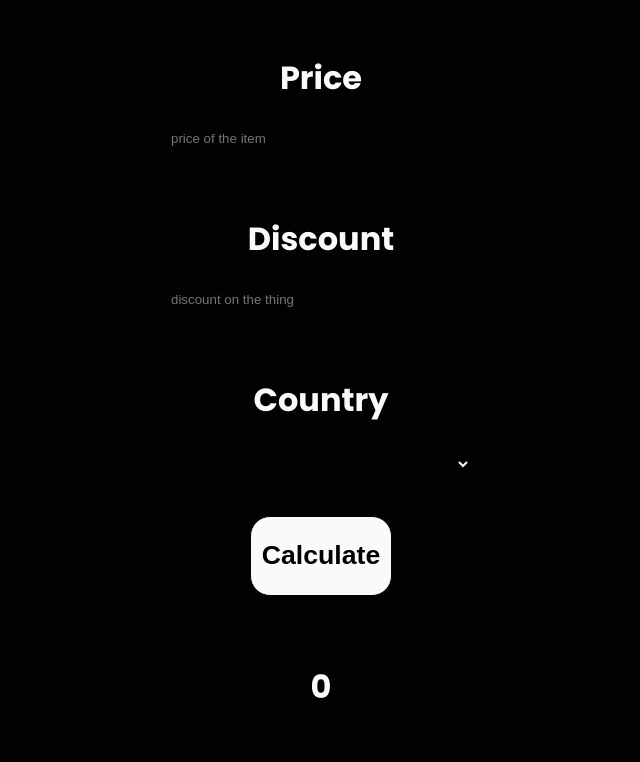
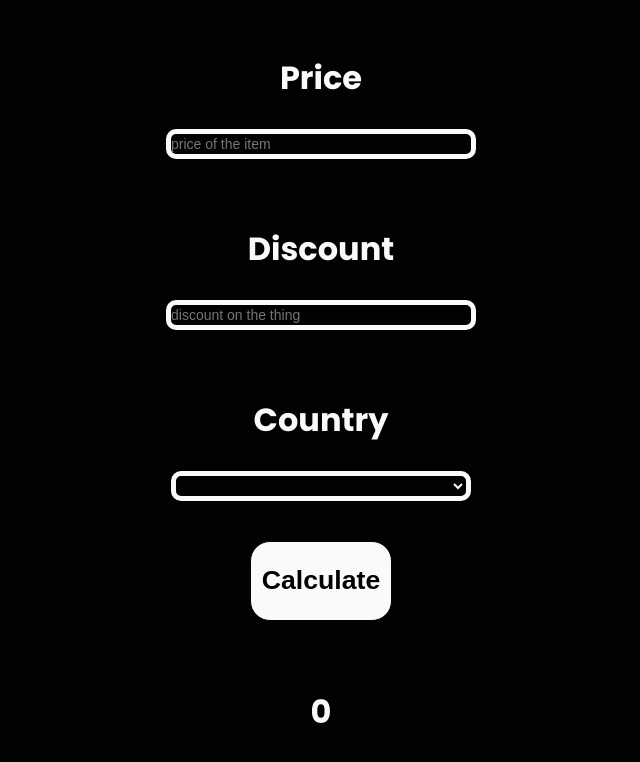
Before and after one commit to kociumba/gabagool, a SvelteKit app: page / in a window 1280 px wide. Shown: the top 762 px of the page, without its empty margins (319-959 px from the left). Built offline with nearby package versions, Linux system fonts and the light colour scheme.

Commit message:
clean up and try to import auto animate

```diff
--- a/package.json
+++ b/package.json
@@ -22,6 +22,7 @@
 	},
 	"type": "module",
 	"dependencies": {
+		"@formkit/auto-animate": "^0.7.0",
 		"@sveltejs/adapter-vercel": "^3.0.2",
 		"lodash": "^4.17.21"
 	}
--- a/src/routes/+page.svelte
+++ b/src/routes/+page.svelte
@@ -1,5 +1,6 @@
 <script>
       import { onMount } from 'svelte';
+      import autoAnimate from "@formkit/auto-animate"
 
     let price = NaN;
     let discount = NaN;
@@ -12,7 +13,6 @@
     let end_price = 0;
 
     $: {
-        console.log(country);
         calculate_button_press();
     }
 
@@ -69,12 +69,9 @@
         }
 
         let parsedDiscount = discount / 100;
-        console.log(parsedDiscount);
         discount_amount = parsedDiscount * price;
         full_price_no_tax = price - discount_amount;
-        console.log(full_price_no_tax);
         full_price = full_price_no_tax + full_price_no_tax * tax;
-        console.log(full_price);
 
         if (full_price > price) {
             is_it_scam = "the government is scamming you";
@@ -88,7 +85,7 @@
 </script>
 
 
-<div class="container">
+<div class="container" use:autoAnimate>
     <div class="secondary_containers">
         <h1>price</h1>
         <input type="number" class="number_input" placeholder="price of the item" bind:value={price}>
@@ -182,28 +179,28 @@
     }
 
     .number_input {
-        width: 300px;
+        border-radius: 10px;
     }
     select {
         width: 300px;
-        height: 20px;
+        font-size: 14px;
+        height: 30px;
         padding: 0px;
-        border: 5px;
-        border-radius: 1px;
+        border: 5px solid #fafafa;
+        border-radius: 10px;
         background-color: #020104;
         color: #fafafa;
     }
-
     input {
         width: 300px;
+        font-size: 14px;
         height: 20px;
         padding: 0px;
-        border: 5px;
-        border-radius: 1px;
+        border: 5px solid #fafafa;
+        border-radius: 10px;
         background-color: #020104;
         color: #fafafa;
     }
-
     .is_it_scam {
         color: #cc00ff;
         filter: grayscale(1) brightness(50%);
```
Also changed, not shown: 1 other file (tests, documents, lock files or other folders).
